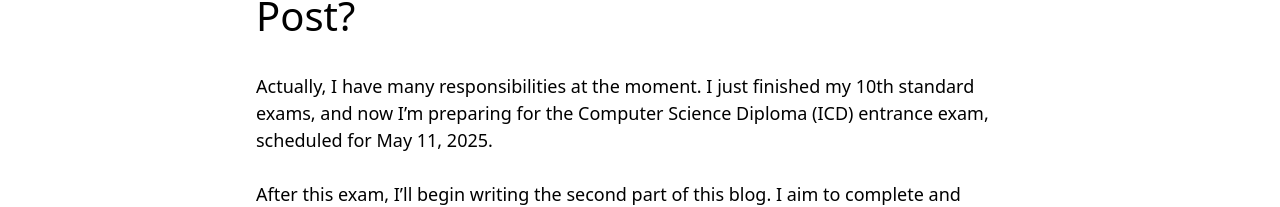
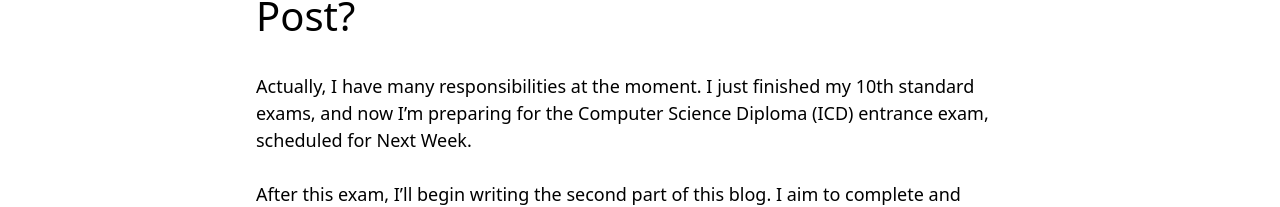
Before and after one commit to GS-719/GS_tech_info, a Next.js app: page /conclusion/WhyThisBlogIsInTwoParts in a window 1280 px wide. Shown: the part 502-709 px from the top of the page. Built offline with nearby package versions, Linux system fonts and the light colour scheme.

Commit message:
Update page.tsx

```diff
--- a/src/app/conclusion/WhyThisBlogIsInTwoParts/page.tsx
+++ b/src/app/conclusion/WhyThisBlogIsInTwoParts/page.tsx
@@ -12,7 +12,7 @@ const page = () => {
                     <div className='gridItem main_content'>
                         <div>
                             <br /><h1>Why Are There Two Parts to This Blog Post?</h1> <br />
-                            <p>Actually, I have many responsibilities at the moment. I just finished my 10th standard exams, and now I’m preparing for the Computer Science Diploma (ICD) entrance exam, scheduled for May 11, 2025.</p> <br />
+                            <p>Actually, I have many responsibilities at the moment. I just finished my 10th standard exams, and now I’m preparing for the Computer Science Diploma (ICD) entrance exam, scheduled for Next Week.</p> <br />
                             <p>After this exam, I’ll begin writing the second part of this blog. I aim to complete and publish it within 10 days.</p> <br />
                             <p>I’m confident about this because I heard the term “Streaming PPR” for the very first time on April 25, 2025, during a Zoom session hosted by Vercel — < br /> and today, just 4 days later, I’m able to explain it with clarity, technical depth, and beginner-friendliness.</p> <br />
                             <p>At the end of the day, I’m just a 16-year-old developer with a lot going on — <br /> but even with exams, projects, and other work going on, I’m still focused on sharing useful knowledge with others.</p> <br />
```
